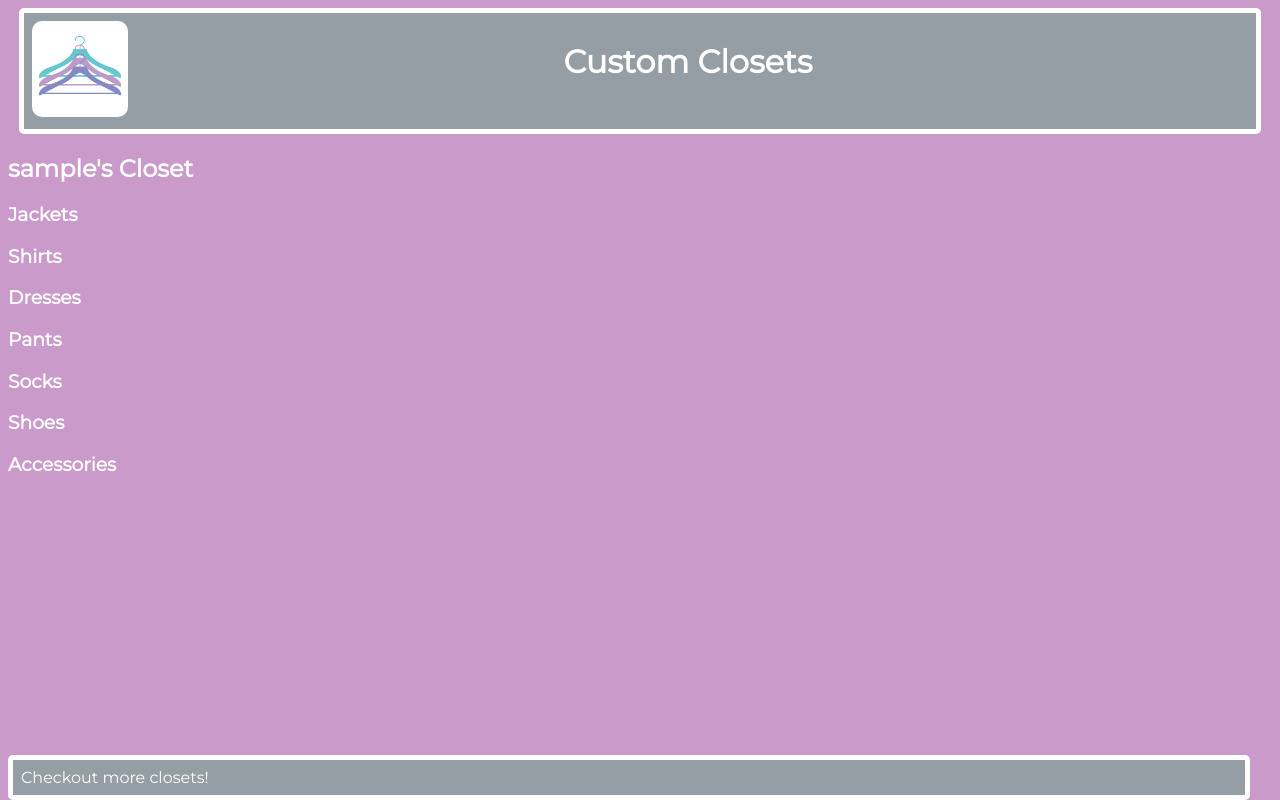
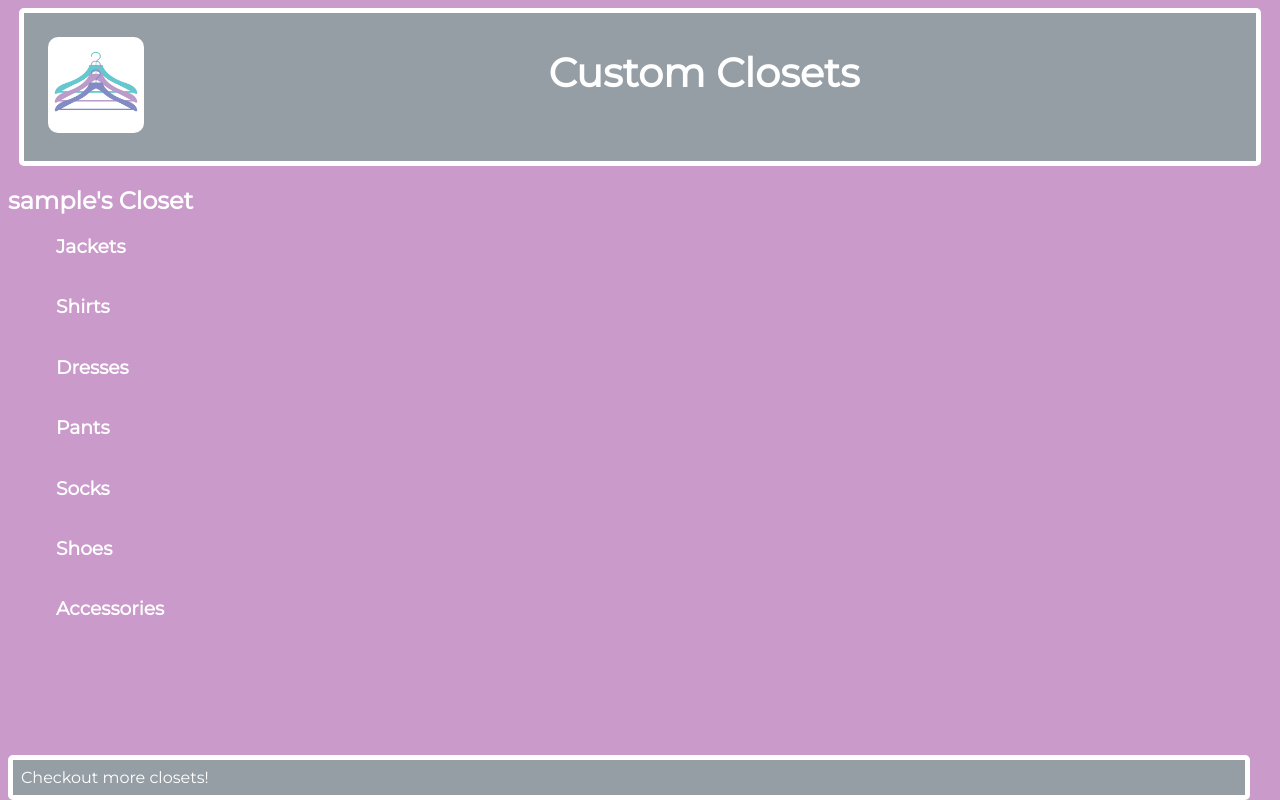
Before and after one commit to klunghamer/Closet_App, a Node server app: page /closet/600000000000000000000001 in a window 1280 px wide. Run offline with Node 20, Linux system fonts and the light colour scheme; tables that the repository leaves empty hold one stand-in row (values such as "Sample post"); some libraries are stand-ins or nearby versions; some web fonts are replaced.

Commit message:
Adding styling

```diff
--- a/public/css/styles.css
+++ b/public/css/styles.css
@@ -28,17 +28,18 @@
 .logo {
   height: 6em;
   width: 6em;
-  /*margin-top: 3.5vh;*/
 }
 
-h1 {
-  /*font-size*/
+.main-header {
+  font-size: 2.5em;
 }
+
 
 .home-container {
   display: flex;
   flex-direction: row;
   justify-content: center;
+  margin-bottom: 5em;
 }
 
 .home-img {
@@ -49,10 +50,19 @@
 
 .index-main {
   margin-bottom: 5em;
+  margin-left: 3em;
+}
+
+.index-section {
+  display: flex;
+  flex-direction: row;
+  flex-wrap: wrap;
+  justify-content: center;
+  align-content: center;
 }
 
 .sign-out {
-  margin-top: 4vh;
+  margin-top: 4vw;
 }
 
 .closet-list {
@@ -64,6 +74,7 @@
   width: 300px;
   height: 300px;
   border-radius: 10px;
+  margin: 1em;
 }
 
 a {
@@ -99,6 +110,7 @@
   flex-direction: row;
   flex-wrap: wrap;
   align-items: center;
+  justify-content: center;
 }
 
 .users {
@@ -132,3 +144,23 @@
 .new-clothing, .delete-clothing {
   width: 30vw;
 }
+
+@media (max-width: 680px) {
+  img {
+    height: 150px;
+    width: 150px;
+  }
+
+  .main-header {
+  font-size: 1.5em;
+  }
+
+  .logo {
+    height: 4em;
+    width: 4em;
+  }
+
+  .signout {
+    /*margin-top: 6vh;*/
+  }
+}
--- a/views/closet/index.hbs
+++ b/views/closet/index.hbs
@@ -2,53 +2,68 @@
 
 <main class='index-main'>
 <h3>Jackets</h3>
+  <section class="index-section">
     {{#each clothes}}
       {{#checkCategory category 'jacket'}}
-        <a href="/closet/{{_id}}/show"><img src="{{imageURL}}"/></a>
+          <a href="/closet/{{_id}}/show"><img class="index-img" src="{{imageURL}}"/></a>
       {{/checkCategory}}
     {{/each}}
+  </section>
 
 <h3>Shirts</h3>
+  <section class="index-section">
     {{#each clothes}}
       {{#checkCategory category 'shirt'}}
-        <a href="/closet/{{_id}}/show"><img src="{{imageURL}}"/></a>
+          <a href="/closet/{{_id}}/show"><img class="index-img" src="{{imageURL}}"/></a>
       {{/checkCategory}}
     {{/each}}
+  </section>
 
 <h3>Dresses</h3>
+  <section class="index-section">
     {{#each clothes}}
       {{#checkCategory category 'dress'}}
-        <a href="/closet/{{_id}}/show"><img src="{{imageURL}}"/></a>
+          <a href="/closet/{{_id}}/show"><img class="index-img" src="{{imageURL}}"/></a>
       {{/checkCategory}}
     {{/each}}
+  </section>
 
 <h3>Pants</h3>
+  <section class="index-section">
     {{#each clothes}}
       {{#checkCategory category 'pants'}}
-        <a href="/closet/{{_id}}/show"><img src="{{imageURL}}"/></a>
+          <a href="/closet/{{_id}}/show"><img class="index-img" src="{{imageURL}}"/></a>
       {{/checkCategory}}
     {{/each}}
+  </section>
 
 <h3>Socks</h3>
+  <section class="index-section">
     {{#each clothes}}
       {{#checkCategory category 'socks'}}
-        <a href="/closet/{{_id}}/show"><img src="{{imageURL}}"/></a>
+          <a href="/closet/{{_id}}/show"><img class="index-img" src="{{imageURL}}"/></a>
       {{/checkCategory}}
     {{/each}}
+  </section>
 
 <h3>Shoes</h3>
+  <section class="index-section">
     {{#each clothes}}
       {{#checkCategory category 'shoes'}}
-        <a href="/closet/{{_id}}/show"><img src="{{imageURL}}"/></a>
+          <a href="/closet/{{_id}}/show"><img class="index-img" src="{{imageURL}}"/></a>
       {{/checkCategory}}
     {{/each}}
+  </section>
 
 <h3>Accessories</h3>
+  <section class="index-section">
     {{#each clothes}}
       {{#checkCategory category 'accessories'}}
-        <a href="/closet/{{_id}}/show"><img src="{{imageURL}}"/></a>
+          <a href="/closet/{{_id}}/show"><img class="index-img" src="{{imageURL}}"/></a>
       {{/checkCategory}}
     {{/each}}
+  </section>
+
 </main>
 
 
--- a/views/users.hbs
+++ b/views/users.hbs
@@ -7,3 +7,7 @@
     </ul>
   {{/each}}
 </main>
+
+<footer>
+  <a href="/">Don't see your closet? Sign up now!</a>
+</footer>
```
Lines whose indentation alone changed are shown as unchanged.
